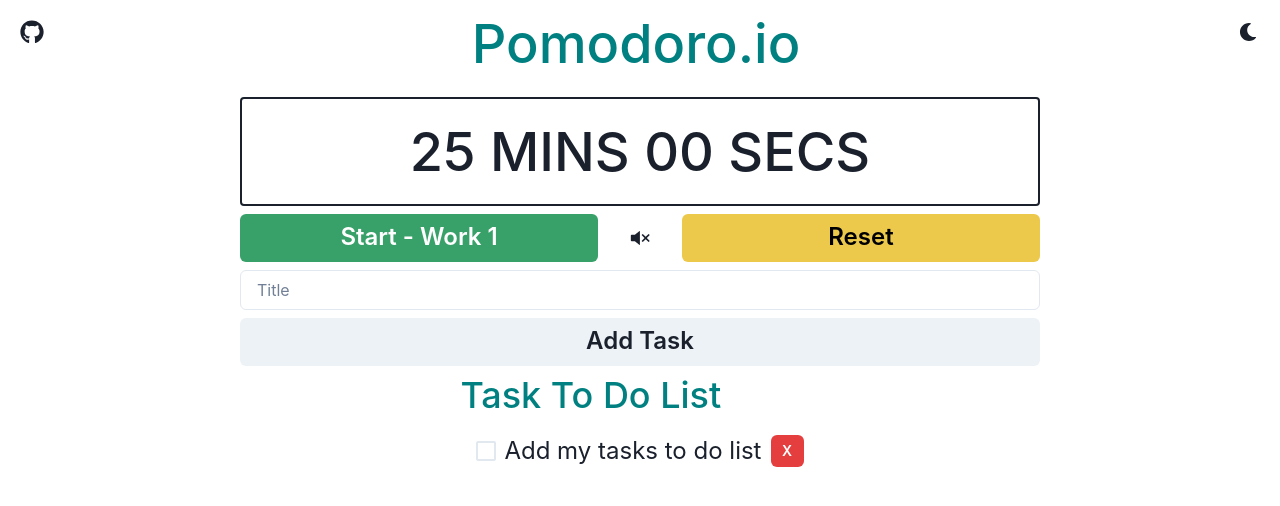
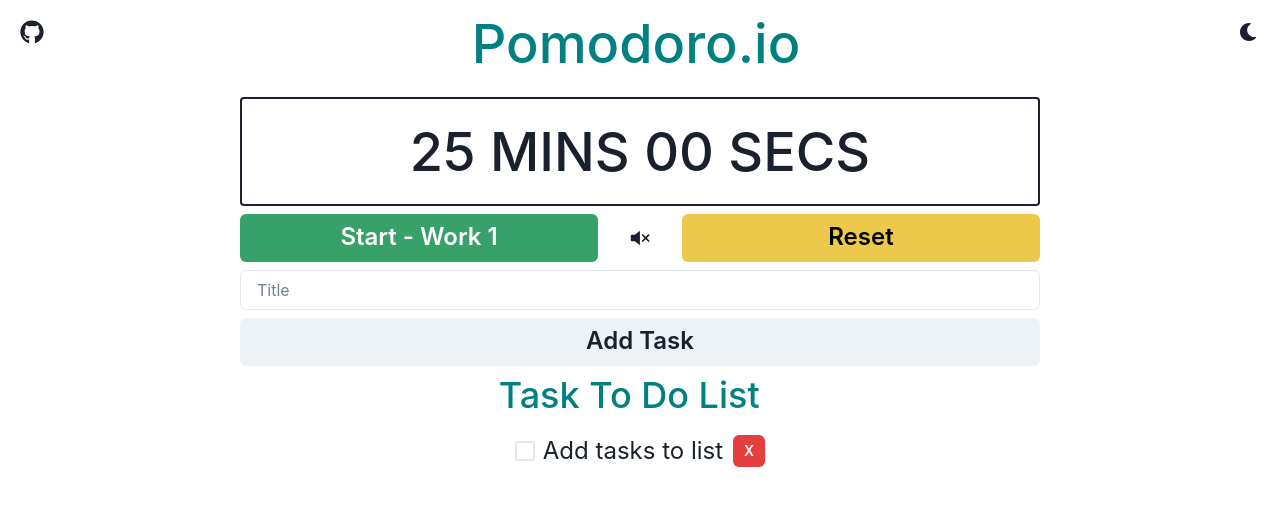
Before and after one commit to treavorgagne/productivity-app, a React (Create React App) app: page / in a window 1280 px wide. Shown: the top 506 px of the page. Built offline with nearby package versions, Linux system fonts and the light colour scheme; no server answers.

Commit message:
fix type

```diff
--- a/src/components/List.js
+++ b/src/components/List.js
@@ -10,7 +10,7 @@ import {
 } from '@chakra-ui/react';
 
 export function List() {
-  const [tasks, setTasks] = useState(['Add my tasks to do list']);
+  const [tasks, setTasks] = useState(['Add tasks to list']);
   const [taskTitle, setTaskTitle] = useState('');
 
   const handleAdd = () => {
```
